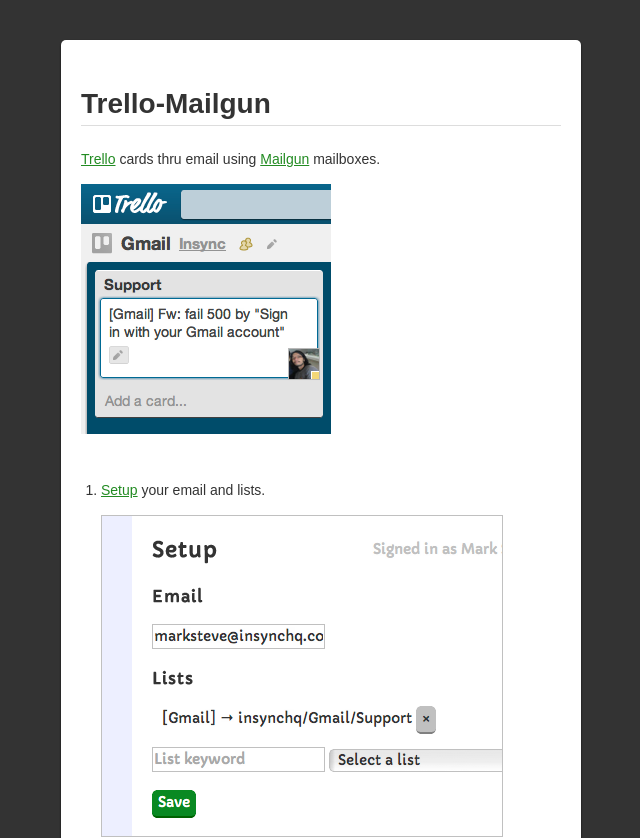
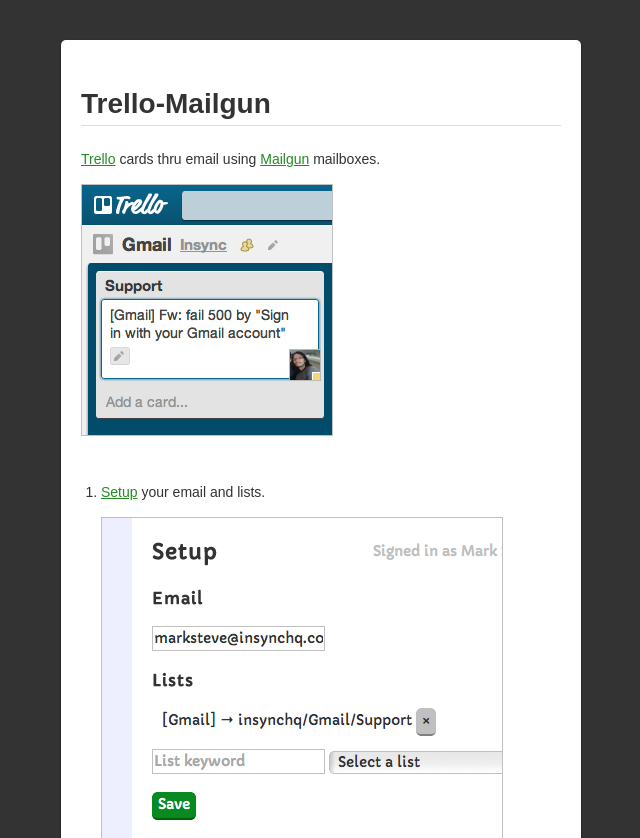
Before and after one commit to marksteve/trello-mailgun, a Flask app: page / in a window 1280 px wide. Shown: the top 838 px of the page, without its empty margins (319-959 px from the left). Run offline with Flask 2, Linux system fonts and the light colour scheme; parts of the project's set-up code (start-up, migrations or seed data) failed here and were passed over; some libraries are stand-ins or nearby versions; some web fonts are replaced.

Commit message:
Updated styles

```diff
--- a/static/css/styles.css
+++ b/static/css/styles.css
@@ -43,6 +43,10 @@ input[type=button] {
     background-color: silver;
 }
 
+img {
+    border: 1px silver solid;
+}
+
 section {
     margin: 0 auto;
     padding: 20px;
@@ -62,10 +66,6 @@ footer {
     margin-top: 40px;
     padding: 0 0 0 20px;
     list-style: decimal;
-}
-
-#steps img {
-    border: 1px silver solid;
 }
 
 #signed-in {
```
